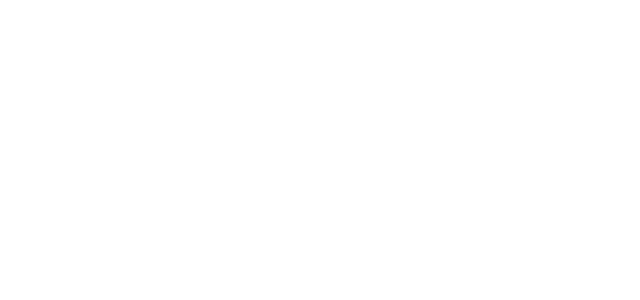
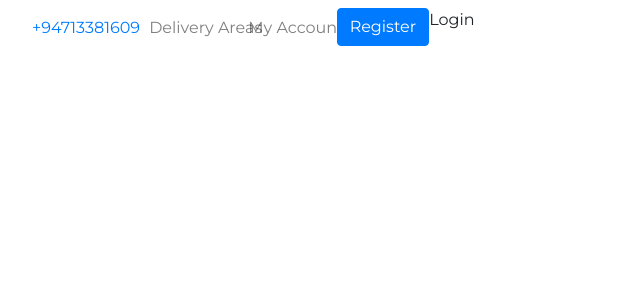
Before and after one commit to OvinduArchanaNambukara/Team_B-B_My-Store, a React (Create React App) app: page / in a window 1280 px wide. Shown: the top 300 px of the page, without its empty margins (0-640 px from the left). Built offline with nearby package versions, Linux system fonts and the light colour scheme.

Commit message:
Create Header Nav Bar

```diff
--- a/src/Client.tsx
+++ b/src/Client.tsx
@@ -1,9 +1,10 @@
 import React from "react";
+import HeaderNavBar from "./components/topnavbar/headernavbar/HeaderNavBar";
 
 const Client: React.FC = () => {
     return (
         <React.Fragment>
-
+            <HeaderNavBar />
         </React.Fragment>
     );
 }
--- /dev/null
+++ b/src/components/topnavbar/headernavbar/HeaderNavBar.tsx
@@ -0,0 +1,32 @@
+import React from 'react';
+import {Button, Nav, Navbar, Row} from "react-bootstrap";
+
+const HeaderNavBar:React.FC = () => {
+    return(
+        <div className="top-header-bg">
+            <Navbar expand="lg">
+                <i className="feather icon-phone mt-0 mr-0"/><Nav.Link>+94713381609</Nav.Link>
+                <Navbar.Toggle aria-controls="basic-navbar-nav"/>
+                <Navbar.Collapse id="basic-navbar-nav">
+                    <Nav>
+                        <Row>
+                            <i className="fas fa-truck"/><Nav.Link href="#delivery">Delivery
+                            Areas</Nav.Link>
+                        </Row>
+                        <Row>
+                            <i className="feather icon-user"> </i> <Nav.Link href="#myaccount">My Account</Nav.Link>
+                        </Row>
+                        <div className="header-register-btn">
+                                <Button>Register</Button>
+                        </div>
+                        <div className="header-login-btn">Login
+                        </div>
+                    </Nav>
+                </Navbar.Collapse>
+            </Navbar>
+            <div className="divider"/>
+        </div>
+    )
+}
+
+export default HeaderNavBar;
```
